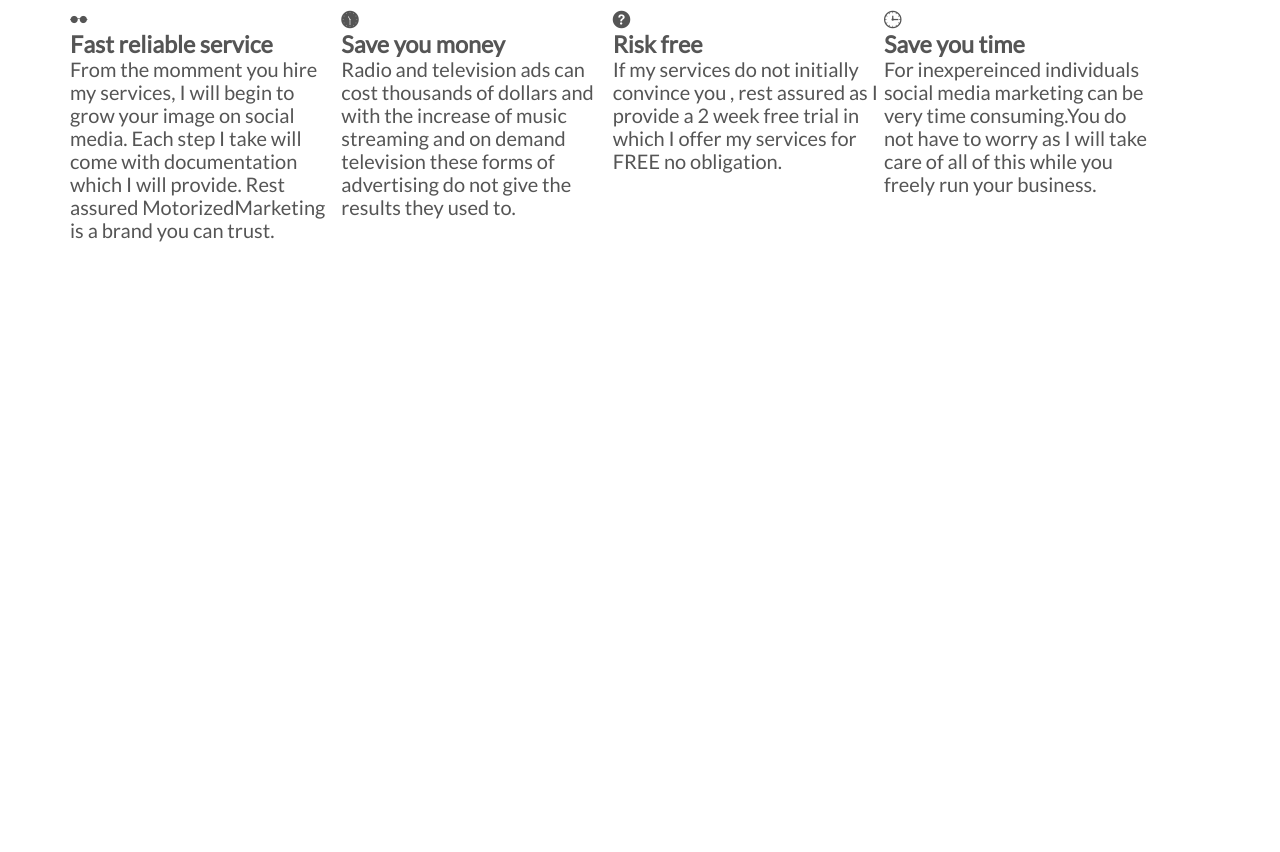
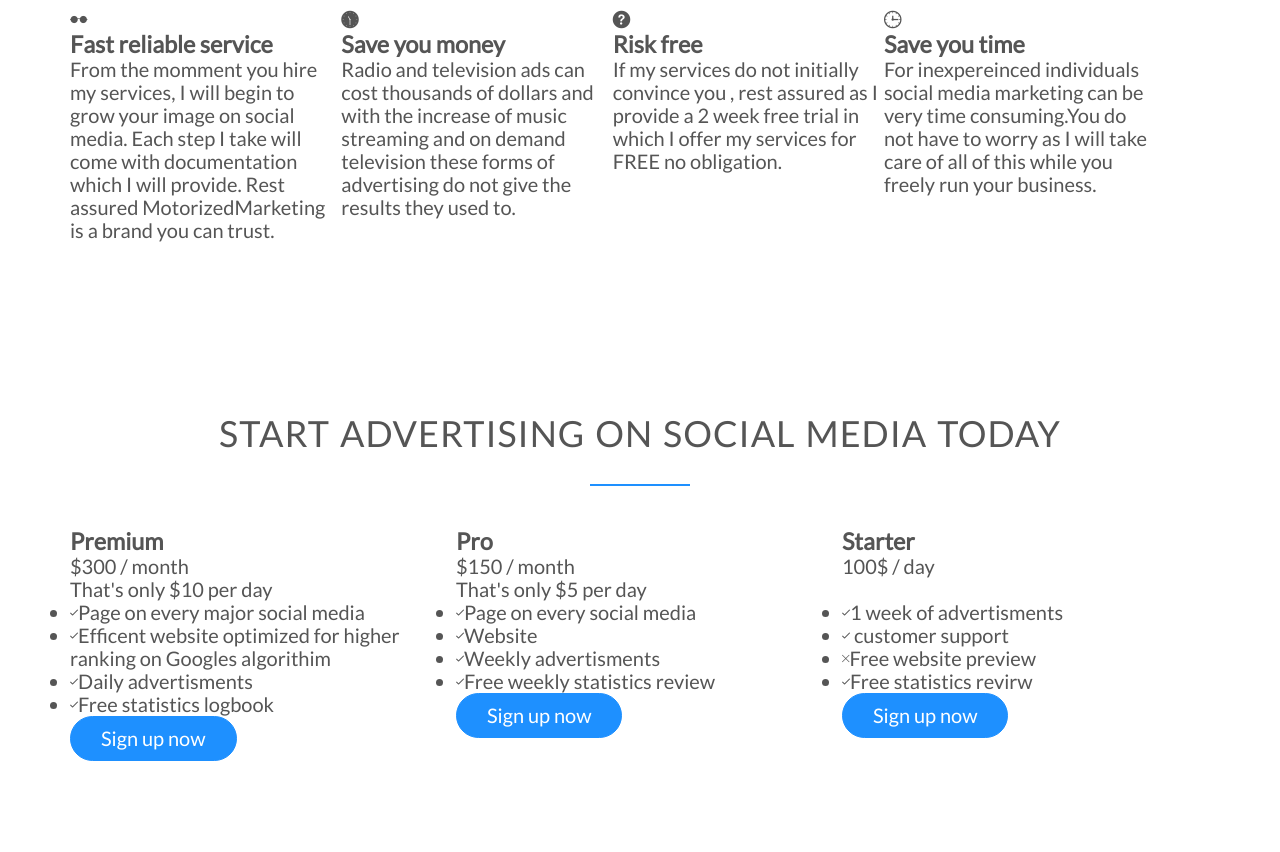
Before and after one commit to edgars61/Motorized-Marketing-Website, a plain HTML site: page index.html in a window 1280 px wide. Shown: the part 1074-1926 px from the top of the page. Before the commit the page ends 1407 px from the top, so only its background shows below. Drawn offline with Linux system fonts and the light colour scheme; files whose address does not match are found by name.

Commit message:
Sign up section

```diff
--- a/index.html
+++ b/index.html
@@ -39,7 +39,7 @@
 
  </header>
 
-    <section class = "section-features">
+<section class = "section-features">
         <div class="row">
         <h2>Make your impact on social media</h2>
         <p class ="long-copy">
@@ -80,10 +80,92 @@
 
 
     </div>
-    </section>
 
-</body>
+</section>
 
 
 
-</html>
+    <section class="section-plans">
+            <div class="row">
+                <h2>Start advertising on social media today</h2>
+            </div>
+            <div class="row">
+                <div class="col span-1-of-3">
+                    <div class="plan-box ">
+                        <div>
+                            <h3>Premium</h3>
+                            <p class="plan-price">$300 <span>/ month</span></p>
+                            <p class="plan-price-meal">That's only $10 per day</p>
+                        </div>
+                        <div>
+                            <ul>
+                                <li><i class="ion-ios-checkmark-empty icon-small"></i>Page on every major social media</li>
+                                <li><i class="ion-ios-checkmark-empty icon-small"></i>Efficent website optimized for higher ranking on Googles algorithim</li>
+                                <li><i class="ion-ios-checkmark-empty icon-small"></i>Daily advertisments</li>
+                                <li><i class="ion-ios-checkmark-empty icon-small"></i>Free statistics logbook</li>
+                            </ul>
+                        </div>
+                        <div>
+                            <a href="#" class="btn btn-full">Sign up now</a>
+                        </div>
+                    </div>
+                </div>
+                <div class="col span-1-of-3">
+                    <div class="plan-box">
+                        <div>
+                            <h3>Pro</h3>
+                            <p class="plan-price">$150 <span>/ month</span></p>
+                            <p class="plan-price-meal">That's only $5 per day </p>
+                        </div>
+                        <div>
+                            <ul>
+                                <li><i class="ion-ios-checkmark-empty icon-small"></i>Page on every social media</li>
+                                <li><i class="ion-ios-checkmark-empty icon-small"></i>Website</li>
+                                <li><i class="ion-ios-checkmark-empty icon-small"></i>Weekly advertisments</li>
+                                <li><i class="ion-ios-checkmark-empty icon-small"></i>Free weekly statistics review</li>
+                            </ul>
+                        </div>
+                        <div>
+                            <a href="#" class="btn btn-ghost">Sign up now</a>
+                        </div>
+                    </div>
+                </div>
+                <div class="col span-1-of-3">
+                    <div class="plan-box">
+                        <div>
+                            <h3>Starter</h3>
+                            <p class="plan-price">100$ <span>/ day</span></p>
+                            <p class="plan-price-meal">&nbsp;</p>
+                        </div>
+                        <div>
+                            <ul>
+                                <li><i class="ion-ios-checkmark-empty icon-small"></i>1 week of advertisments</li>
+                                <li><i class="ion-ios-checkmark-empty icon-small"></i> customer support</li>
+                                <li><i class="ion-ios-close-empty icon-small"></i>Free website preview</li>
+                                <li><i class="ion-ios-checkmark-empty icon-small"></i>Free statistics revirw</li>
+                            </ul>
+                        </div>
+                        <div>
+                            <a href="#" class="btn btn-ghost">Sign up now</a>
+                        </div>
+                    </div>
+                </div>
+            </div>
+        </section>
+
+
+
+
+
+
+
+
+
+
+
+        </body>
+
+
+
+
+            </html>
```
